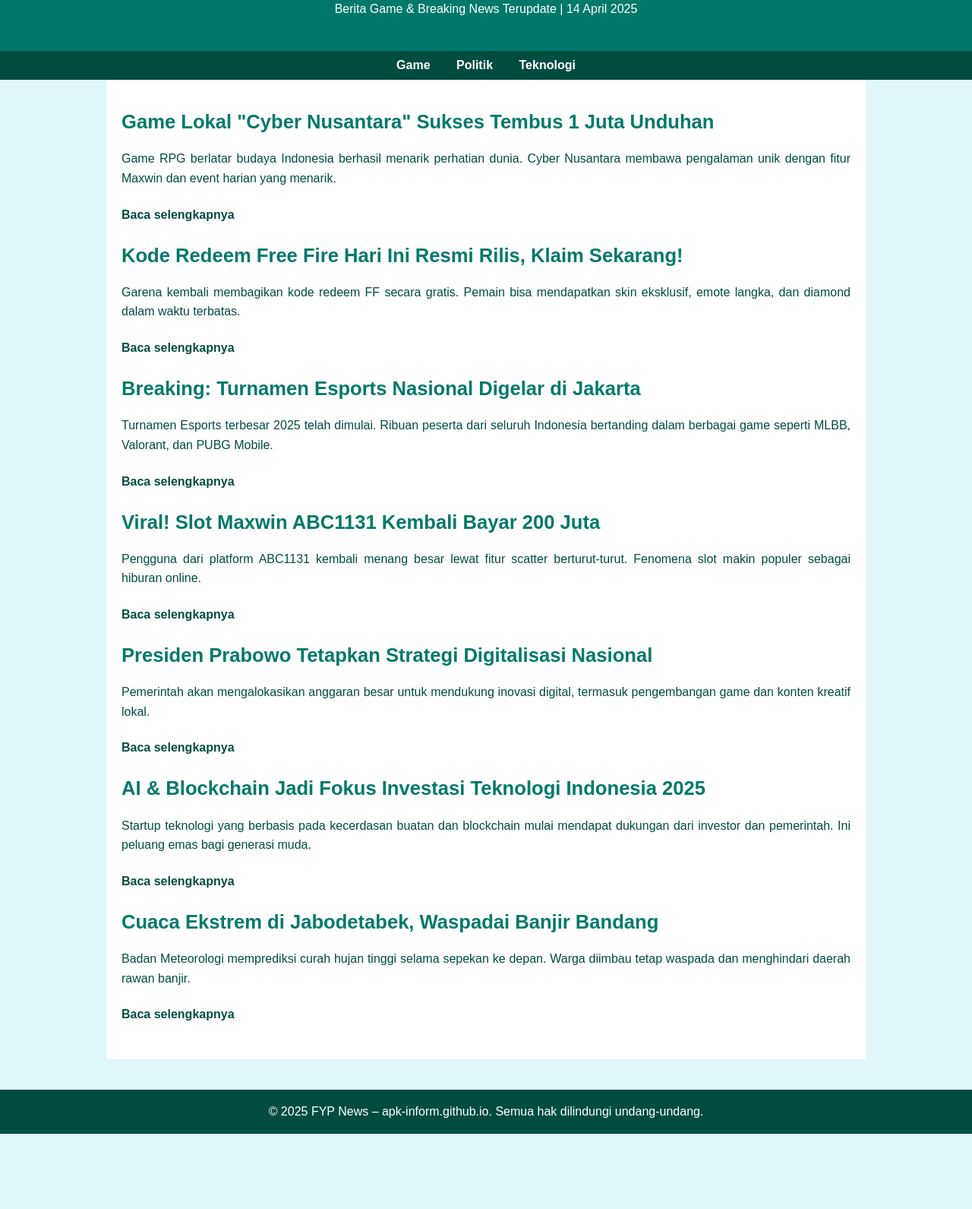
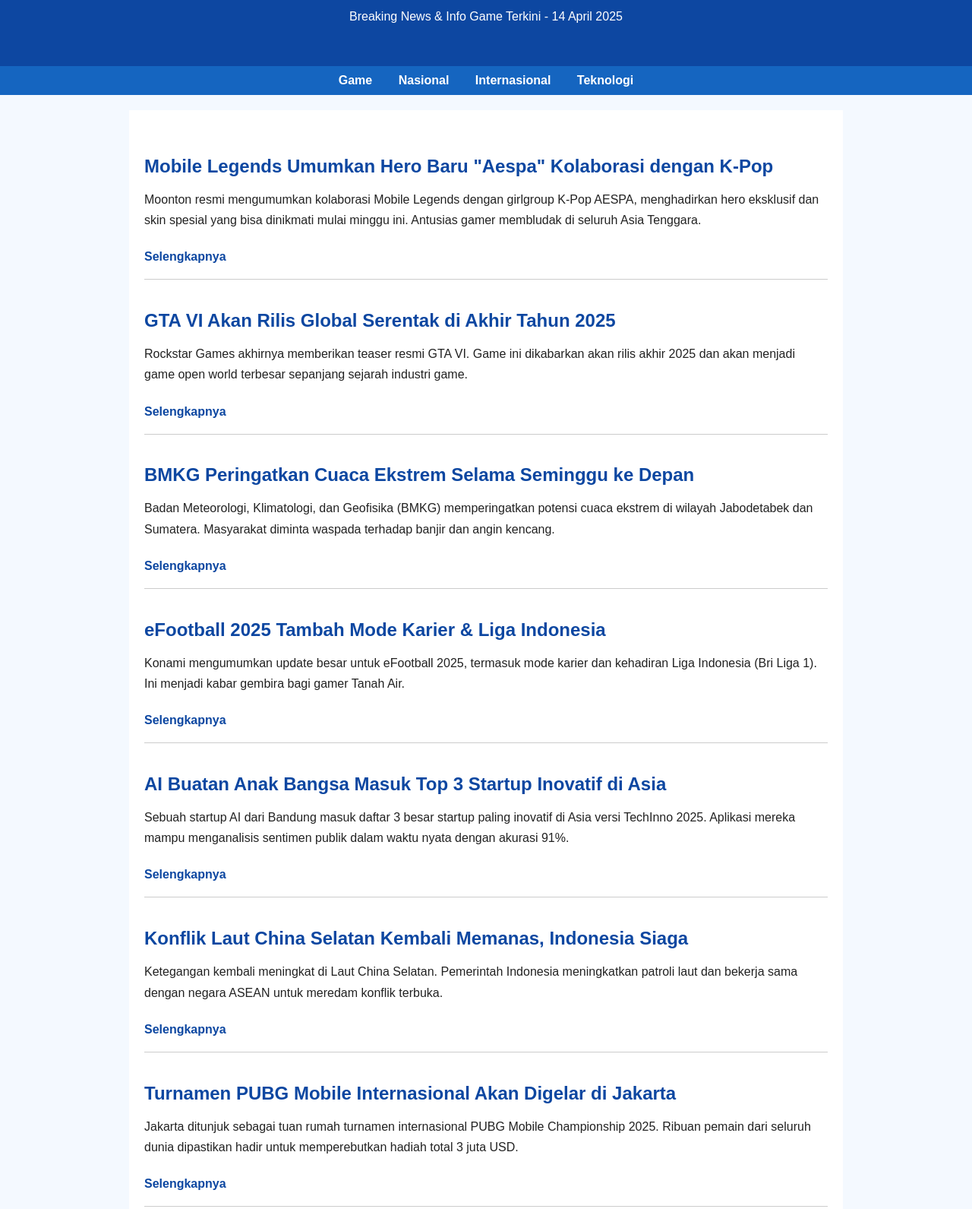
Before and after one commit to apk-inform/fyp-news, a plain HTML site: page index.html in a window 1280 px wide. Shown: the part 88-1679 px from the top of the page at 76% size. Before the commit the page ends 1580 px from the top, so only its background shows below. Drawn offline with Linux system fonts and the light colour scheme.

Commit message:
Update index.html

```diff
--- a/index.html
+++ b/index.html
@@ -3,72 +3,72 @@
 <head>
   <meta charset="UTF-8">
   <meta name="viewport" content="width=device-width, initial-scale=1.0">
-  <meta name="description" content="FYP News - Portal berita digital seputar game dan breaking news terkini dari Indonesia. Update tercepat dan terpercaya setiap hari.">
-  <meta name="keywords" content="FYP News, APK Inform, Berita Game, Breaking News Hari Ini, Game Indonesia, Maxwin, Politik, Esports">
+  <meta name="description" content="FYP News - Portal berita digital dengan informasi terkini seputar cuaca, ekonomi, sosial, dan hiburan di Indonesia.">
+  <meta name="keywords" content="FYP News, Berita Indonesia, Cuaca Ekstrem, Ekonomi, Sosial, Hiburan, April 2025">
   <meta name="author" content="apk-inform.github.io">
   <link rel="canonical" href="https://apk-inform.github.io/fyp-news/">
   <meta name="google-site-verification" content="SZkK9Djdf92qmr3wEfDwGRL9qscl8CXx94vL5hCLc4M" />
   <meta name="google-site-verification" content="Ab1lDjtoZ6NHW76VfEuUxypydBPwhtlZc_2-bvxvtEU" />
-  <title>FYP News | Berita Game dan Breaking News Terkini Indonesia</title>
+ <title>FYP News | Game & Breaking News Indonesia - 14 April 2025</title>
   <style>
     body {
-      font-family: 'Arial', sans-serif;
-      background-color: #e0f7fa;
-      color: #004d40;
+      font-family: Arial, sans-serif;
+      background-color: #f4f9ff;
+      color: #222;
       margin: 0;
       padding: 0;
     }
     header {
-      background-color: #00796b;
-      color: #fff;
+      background-color: #0d47a1;
+      color: white;
+      padding: 40px 20px;
       text-align: center;
-      padding: 30px 20px;
     }
     header h1 {
       margin: 0;
       font-size: 2.5em;
     }
     nav {
-      background-color: #004d40;
+      background-color: #1565c0;
+      padding: 10px;
       text-align: center;
-      padding: 10px 0;
     }
     nav a {
-      color: white;
+      color: #fff;
+      text-decoration: none;
       margin: 0 15px;
-      text-decoration: none;
       font-weight: bold;
     }
     .container {
-      max-width: 960px;
-      margin: auto;
+      max-width: 900px;
+      margin: 20px auto;
       padding: 20px;
       background-color: #ffffff;
     }
     .article {
-      margin-bottom: 30px;
+      border-bottom: 1px solid #ccc;
+      padding: 20px 0;
     }
     .article h2 {
-      color: #00796b;
-      font-size: 1.6em;
+      color: #0d47a1;
+      margin-bottom: 10px;
     }
     .article p {
-      line-height: 1.6;
-      text-align: justify;
+      line-height: 1.7;
     }
     .read-more {
       display: inline-block;
       margin-top: 10px;
-      color: #004d40;
+      color: #0d47a1;
+      text-decoration: none;
       font-weight: bold;
-      text-decoration: none;
     }
     .read-more:hover {
       text-decoration: underline;
     }
     footer {
-      background-color: #004d40;
-      color: #fff;
+      background-color: #0d47a1;
+      color: white;
       text-align: center;
       padding: 20px;
       margin-top: 40px;
@@ -76,63 +76,68 @@
   </style>
 </head>
 <body>
+
 <header>
   <h1>FYP News</h1>
-    <p>Berita Game & Breaking News Terupdate | 14 April 2025</p>
+  <p>Breaking News & Info Game Terkini - 14 April 2025</p>
 </header>
 
 <nav>
   <a href="#game">Game</a>
-    <a href="#politik">Politik</a>
+  <a href="#nasional">Nasional</a>
+  <a href="#dunia">Internasional</a>
   <a href="#teknologi">Teknologi</a>
 </nav>
 
 <div class="container">
-    <section class="article" id="game">
-      <h2>Game Lokal "Cyber Nusantara" Sukses Tembus 1 Juta Unduhan</h2>
-      <p>Game RPG berlatar budaya Indonesia berhasil menarik perhatian dunia. Cyber Nusantara membawa pengalaman unik dengan fitur Maxwin dan event harian yang menarik.</p>
-      <a href="#" class="read-more">Baca selengkapnya</a>
-    </section>
 
-    <section class="article">
-      <h2>Kode Redeem Free Fire Hari Ini Resmi Rilis, Klaim Sekarang!</h2>
-      <p>Garena kembali membagikan kode redeem FF secara gratis. Pemain bisa mendapatkan skin eksklusif, emote langka, dan diamond dalam waktu terbatas.</p>
-      <a href="#" class="read-more">Baca selengkapnya</a>
-    </section>
+  <div class="article" id="game">
+    <h2>Mobile Legends Umumkan Hero Baru "Aespa" Kolaborasi dengan K-Pop</h2>
+    <p>Moonton resmi mengumumkan kolaborasi Mobile Legends dengan girlgroup K-Pop AESPA, menghadirkan hero eksklusif dan skin spesial yang bisa dinikmati mulai minggu ini. Antusias gamer membludak di seluruh Asia Tenggara.</p>
+    <a class="read-more" href="#">Selengkapnya</a>
+  </div>
 
-    <section class="article">
-      <h2>Breaking: Turnamen Esports Nasional Digelar di Jakarta</h2>
-      <p>Turnamen Esports terbesar 2025 telah dimulai. Ribuan peserta dari seluruh Indonesia bertanding dalam berbagai game seperti MLBB, Valorant, dan PUBG Mobile.</p>
-      <a href="#" class="read-more">Baca selengkapnya</a>
-    </section>
+  <div class="article">
+    <h2>GTA VI Akan Rilis Global Serentak di Akhir Tahun 2025</h2>
+    <p>Rockstar Games akhirnya memberikan teaser resmi GTA VI. Game ini dikabarkan akan rilis akhir 2025 dan akan menjadi game open world terbesar sepanjang sejarah industri game.</p>
+    <a class="read-more" href="#">Selengkapnya</a>
+  </div>
 
-    <section class="article">
-      <h2>Viral! Slot Maxwin ABC1131 Kembali Bayar 200 Juta</h2>
-      <p>Pengguna dari platform ABC1131 kembali menang besar lewat fitur scatter berturut-turut. Fenomena slot makin populer sebagai hiburan online.</p>
-      <a href="#" class="read-more">Baca selengkapnya</a>
-    </section>
+  <div class="article" id="nasional">
+    <h2>BMKG Peringatkan Cuaca Ekstrem Selama Seminggu ke Depan</h2>
+    <p>Badan Meteorologi, Klimatologi, dan Geofisika (BMKG) memperingatkan potensi cuaca ekstrem di wilayah Jabodetabek dan Sumatera. Masyarakat diminta waspada terhadap banjir dan angin kencang.</p>
+    <a class="read-more" href="#">Selengkapnya</a>
+  </div>
 
-    <section class="article" id="politik">
-      <h2>Presiden Prabowo Tetapkan Strategi Digitalisasi Nasional</h2>
-      <p>Pemerintah akan mengalokasikan anggaran besar untuk mendukung inovasi digital, termasuk pengembangan game dan konten kreatif lokal.</p>
-      <a href="#" class="read-more">Baca selengkapnya</a>
-    </section>
+  <div class="article">
+    <h2>eFootball 2025 Tambah Mode Karier & Liga Indonesia</h2>
+    <p>Konami mengumumkan update besar untuk eFootball 2025, termasuk mode karier dan kehadiran Liga Indonesia (Bri Liga 1). Ini menjadi kabar gembira bagi gamer Tanah Air.</p>
+    <a class="read-more" href="#">Selengkapnya</a>
+  </div>
 
-    <section class="article" id="teknologi">
-      <h2>AI & Blockchain Jadi Fokus Investasi Teknologi Indonesia 2025</h2>
-      <p>Startup teknologi yang berbasis pada kecerdasan buatan dan blockchain mulai mendapat dukungan dari investor dan pemerintah. Ini peluang emas bagi generasi muda.</p>
-      <a href="#" class="read-more">Baca selengkapnya</a>
-    </section>
+  <div class="article" id="teknologi">
+    <h2>AI Buatan Anak Bangsa Masuk Top 3 Startup Inovatif di Asia</h2>
+    <p>Sebuah startup AI dari Bandung masuk daftar 3 besar startup paling inovatif di Asia versi TechInno 2025. Aplikasi mereka mampu menganalisis sentimen publik dalam waktu nyata dengan akurasi 91%.</p>
+    <a class="read-more" href="#">Selengkapnya</a>
+  </div>
 
-    <section class="article">
-      <h2>Cuaca Ekstrem di Jabodetabek, Waspadai Banjir Bandang</h2>
-      <p>Badan Meteorologi memprediksi curah hujan tinggi selama sepekan ke depan. Warga diimbau tetap waspada dan menghindari daerah rawan banjir.</p>
-      <a href="#" class="read-more">Baca selengkapnya</a>
-    </section>
+  <div class="article" id="dunia">
+    <h2>Konflik Laut China Selatan Kembali Memanas, Indonesia Siaga</h2>
+    <p>Ketegangan kembali meningkat di Laut China Selatan. Pemerintah Indonesia meningkatkan patroli laut dan bekerja sama dengan negara ASEAN untuk meredam konflik terbuka.</p>
+    <a class="read-more" href="#">Selengkapnya</a>
+  </div>
+
+  <div class="article">
+    <h2>Turnamen PUBG Mobile Internasional Akan Digelar di Jakarta</h2>
+    <p>Jakarta ditunjuk sebagai tuan rumah turnamen internasional PUBG Mobile Championship 2025. Ribuan pemain dari seluruh dunia dipastikan hadir untuk memperebutkan hadiah total 3 juta USD.</p>
+    <a class="read-more" href="#">Selengkapnya</a>
+  </div>
+
 </div>
 
 <footer>
-    &copy; 2025 FYP News – apk-inform.github.io. Semua hak dilindungi undang-undang.
+  &copy; 2025 FYP News | apk-inform.github.io | Semua Hak Dilindungi
 </footer>
+
 </body>
 </html>
```
Lines whose indentation alone changed are shown as unchanged.
